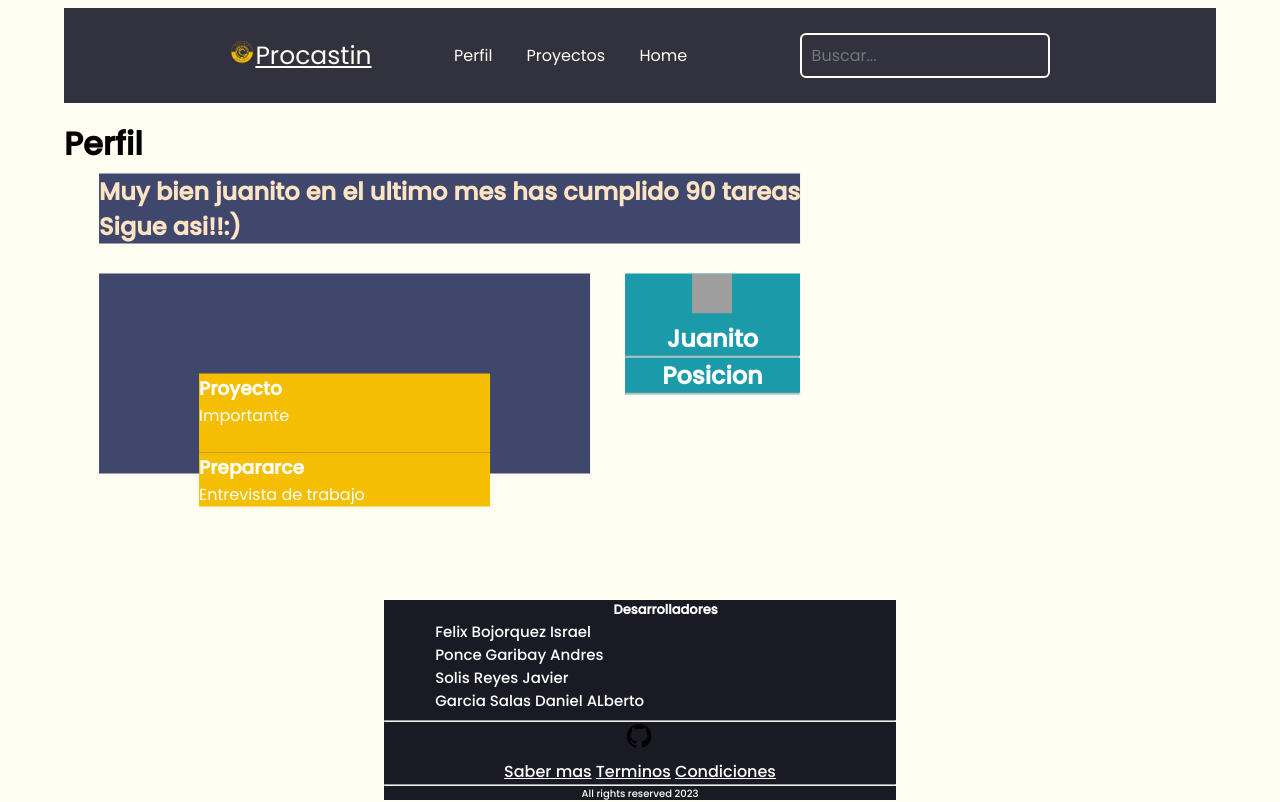
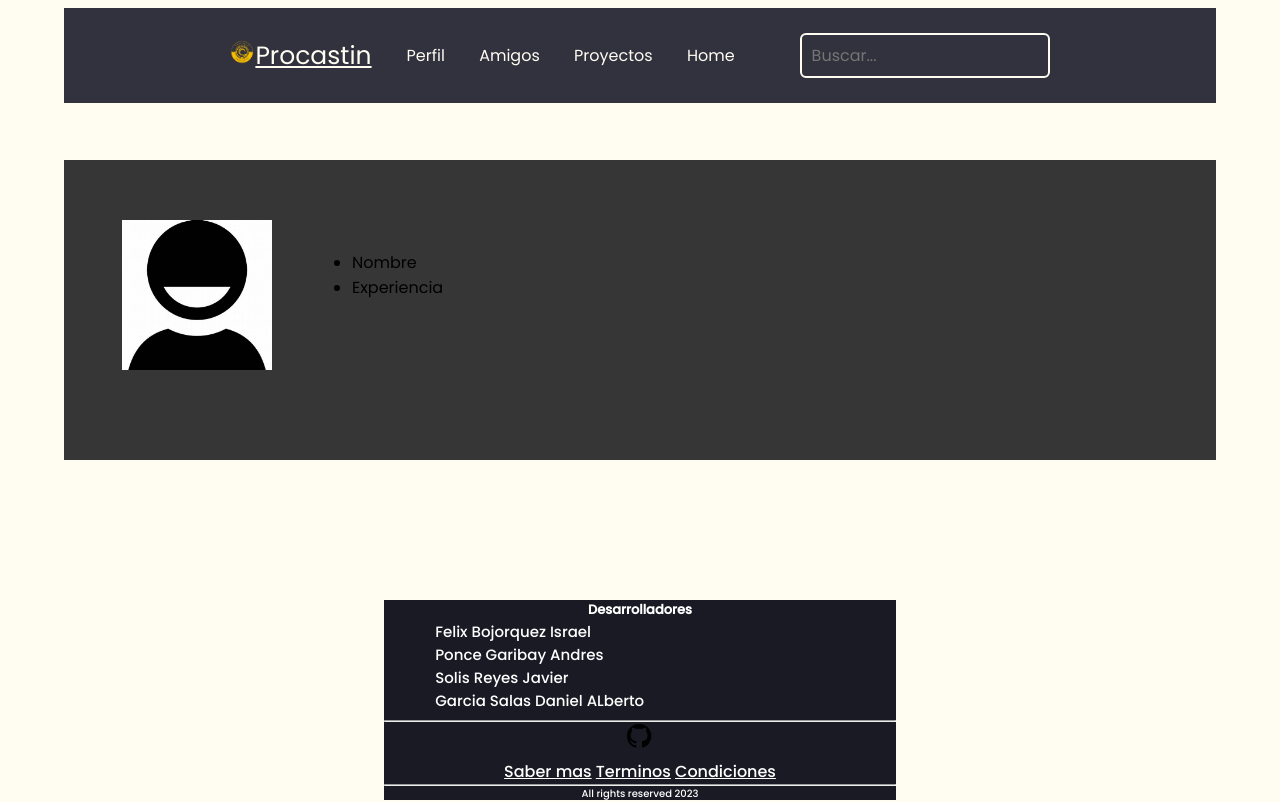
Before and after one commit to P-once/Procastin, a PHP site: page /PerfilUsuario.html in a window 1280 px wide. Run offline with PHP 8.4, Linux system fonts and the light colour scheme; grey boxes are pictures that could not be loaded.

Commit message:
cambio de perfil aun en proceso 20%

```diff
--- a/ProcastinVistas/PerfilUsuario.html
+++ b/ProcastinVistas/PerfilUsuario.html
@@ -13,6 +13,7 @@
 
         <nav class="NavBar" >
             <a href="PerfilUsuario.html">Perfil</a>
+            <a href="#">Amigos</a>
             <a href="proyectos.html">Proyectos</a>
             <a href="principal.html">Home</a>
         </nav>
@@ -24,36 +25,19 @@
     </header>
 
 
-    <h1>Perfil</h1>
-    <div>
-        <div class="conteiner">
-            <div class="TituloTarea">
-            <h2>Muy bien juanito en el ultimo mes has cumplido 90 tareas<br>Sigue asi!!:) </h2>
-            </div>
-            <div class="TAREAS">
-                <div class="Proyecto">
-                    <h3>Proyecto</h3>
-                    <p>Importante</p>
-                    <br>
-                </div>
-                <div class="Proyecto">
-                    <h3>Prepararce</h3>
-                    <p>Entrevista de trabajo</p>
-                </div>
-
-            </div>
-            <div class="Ranking">
-                <img src="https://th.bing.com/th/id/R.fc15c272ac709ac76e60d0898f65c3b6?rik=OQgMi36FGaP4fA&pid=ImgRaw&r=0" alt="Usuario icono" width="40px" height="40px">
-                <h2>Juanito</h2>
-                <hr>
-                <h2>Posicion</h2>
-                <hr>
-
-            </div>
+    <!---perfil --->
+    <div class="Perfil">
+        <img id="ImagenPerfil" src="img/OIP.jpg" alt="">
+        <div class="info">
+            <ul>
+                <li>Nombre</li>
+                <li>Experiencia</li>
+            </ul>
         </div>
+    </div>
 
 
-    </div>
+
 
 
         <!--footer generico :)-->
--- a/ProcastinVistas/css/PerfilUsuario.css
+++ b/ProcastinVistas/css/PerfilUsuario.css
@@ -15,68 +15,104 @@ body
     justify-content: center;
 }
 
-h1
+
+    /*Tareas*/
+    .wrap{
+        width: 800px;
+        max-width: 90%;
+        margin: 30px auto;
+    }
+
+    ul.tabs{
+        width: 100%;
+        background: #363636;
+        list-style: none;
+        display: flex;
+    }
+
+    ul.tabs li{
+        width: 18%;
+    }
+
+    ul.tabs li a{
+        color: #fff;
+        text-decoration: none;
+        font-size: 16px;
+        text-align: center;
+
+        display: block;
+        padding: 20px 0px;
+    }
+
+    .active{
+        background: #0984CC;
+    }
+
+    ul.tabs li a .tab-text{
+        margin-left: 8px;
+    }
+
+    .secciones{
+        width: 100%;
+        background: #fff;
+    }
+
+    .secciones article{
+        padding: 30px;
+    }
+
+    .secciones article p{
+        text-align: justify;
+    }
+
+
+    @media screen and (max-width: 700px){
+        ul.tabs li{
+            width: none;
+            flex-basis: 0;
+            flex-grow: 1;
+        }
+    }
+
+    @media screen and (max-width: 450px){
+        ul.tabs li a{
+            padding: 15px 0px;
+        }
+
+        ul.tabs li a .tab-text{
+            display: none;
+        }
+
+        .secciones article{
+            padding: 20px;
+        }
+    }
+/*Perfil */
+.Perfil
+{
+    background-color: #363636;
+    position: absolute;
+    top: 20%;
+    left: 5%;
+    width: 90%;
+    height: 300px;
+}
+.Perfil img
 {
     position: absolute;
-    top: 15%;
-    left: 5%;
-}
-.conteiner
-{
-    background-color: aqua;
-    position: absolute;
-    left: 5%;
-    top:20%;
-    transform: translate(5%,5%);
-    width: auto;
-    height: auto;
-    margin-top: 10px;
-
+    top: 20%;
+    left: 5% ;
+    width: 150px;
+    height: 150px;
 
 }
-.conteiner .TAREAS
+.Perfil .info
 {
-    background-color: #40476d;
-    position:absolute;
-    top: 100px;
-    left: 0;
-    width: 70%;
-    height: 100%;
-    color: white;
-    padding: 100px;
-    display: flex;
-    justify-content: space-around;
-    flex-direction: column;
+    position: absolute;
+    top: 30%;
+    left: 25%;
 }
-.conteiner .Ranking
-{
-    position:absolute;
-    top: 100px;
-    right: 0;
-    width: calc(100% - 75% );
-    height:relative;
-    color: #ffffff;
-    flex-direction: column;
-    background-color: #1b9aaa;
-    text-align: center;
 
-}
-.conteiner .Proyecto
-{
-    background-color: #f6be00;
-    position:relative;
-    top: 0;
-    left: 0;
-}
-.conteiner .TituloTarea
-{
-    background-color: #40476d;
-    color: bisque;
-
-    top:0;
-    left: 0;
-
-}
 
 
 
@@ -108,9 +144,10 @@ header .encabezado
 
 .foter
 {
-    width: 100% !important;
+    width: 150% !important;
     height: 240px !important;
-    position: relative !important;
+    position: absolute !important;
     bottom: 0% !important;
+    top: 110%;
 
 }
--- a/ProcastinVistas/principal.html
+++ b/ProcastinVistas/principal.html
@@ -52,14 +52,14 @@
         <div class="title">
             <h2>la <span>idea</span></h2>
         </div>
-        <p>A productivity powerhouse
-            Simple, flexible, and powerful. All it takes are boards, lists, and cards to get a clear view of who’s doing what and what needs to get done.
-        </p>
+        <p>Dar una herramienta que facilite la organización de las actividades de la vida diaria o de metas a largo plazo, ayudando a disminuir el aumento de los procrastinadores en los tiempos actuales.</p>
+
     </section>
     <!-- nosotros -->
     <section id="nosotros" class="section">
     <div class="title">
         <h2>Sobre <span>nosotros</span></h2>
+        <p>Somos un grupo de estudiantes universitarios, cuya preocupación es la gran cantidad de alumnos con tendencias procrastinadoras, por ende nuestra misión es promover la realización de tareas, buscando mejorar el desempeño de los estudiantes.</p>
     </div>
     </section>
     <!-- footer -->
```
Also changed, not shown: ProcastinVistas/js/PerfilUsuario.js (added, +13 -0 lines), ProcastinVistas/img/OIP.jpg (added).
